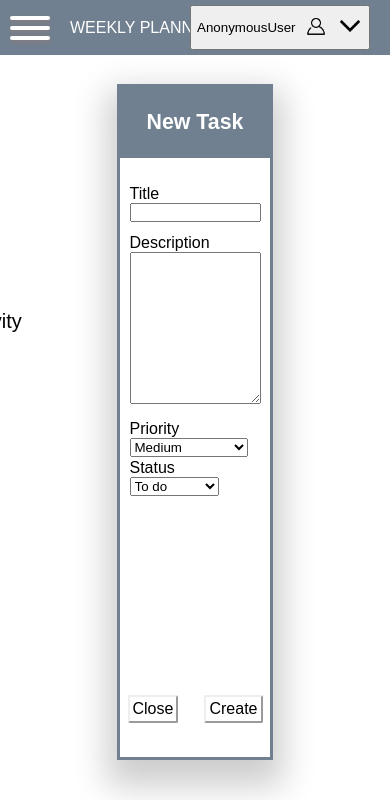
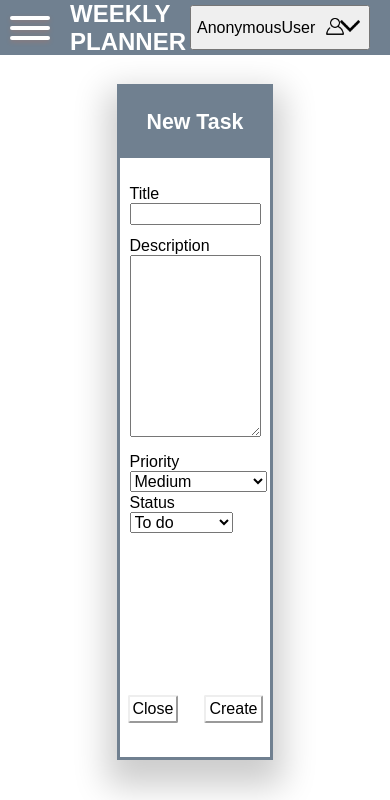
Before and after one commit to przemekolender/WeeklyPlanner, a Django app: page /new-task/ in a window 390 px wide. Shown: the top 800 px of the page. Run offline with Django 4.2, Linux system fonts and the light colour scheme; data comes from the database, SQL or seed files in the repository.

Commit message:
update requirements

```diff
--- a/WP/static/css/styles.css
+++ b/WP/static/css/styles.css
@@ -3,7 +3,16 @@
     margin: 0;
     padding: 0;
     font-family: "Avantgarde", sans-serif;
+    font-size: 16px;
 }
+
+@media screen and (max-width : 400px){
+    header .title{
+        font-size: 8pt;
+        display: flex;
+    }
+}
+
 
 /* ---------- header --------------------------------------------------------------------------- */
 header{
@@ -20,18 +29,15 @@ header{
     z-index: 9;
 }
 
-title.header{
-    font-size: 20pt;
+header .title{
+    font-size: 1.5rem;
     font-weight: bold;
-    display: inline-block;
+    display: flex;
     vertical-align: middle;
+    max-width: 48%;
 }
 
-@media screen and (max-width : 400px){
-    title.header{
-        font-size: 10pt;
-    }
-}
+
 
 /* ---------- hamburger button styles ---------------------------------------------------------- */
 .menu-btn {
@@ -90,12 +96,14 @@ title.header{
     transform: rotate(-45deg) translate(35px, 35px);
 }
 
+
+
 /* ---------- Sidebar -------------------------------------------------------------------------- */
 
 .nav{
     position: fixed;
     top: 55px;
-    left: -25%;
+    left: -50%;
     height: 100vh;
     width: 25%;
     background-color: lightgray;
@@ -164,6 +172,10 @@ a.sidebarDropdownContainer{
 .fa-caret-down {
   float: right;
   padding-right: 8px;
+}
+
+@media screen and (max-width : 540px) {
+
 }
 
 /* ---------- profile button ------------------------------------------------------------------- */
--- a/WP/templates/WP/base.html
+++ b/WP/templates/WP/base.html
@@ -6,12 +6,13 @@
     <title>WeeklyPlanner</title>
     {% load static %}
     <link rel="stylesheet" href="{% static 'css/styles.css' %}">
+    X-Content-Type-Options: nosniff
 </head>
     <body>
 
 
         <!-- top line with title and my account button -->
-        <header>
+        <header class="title">
             <div class="menu-btn">
                 <div class="menu-btn__burger"></div>
             </div>
--- a/WeeklyPlanner/settings.py
+++ b/WeeklyPlanner/settings.py
@@ -23,7 +23,7 @@ BASE_DIR = Path(__file__).resolve().parent.parent
 SECRET_KEY = 'django-insecure-79ur*20y9-2y4&7fx=6*uy*wa5d#omeps9-(%0z0i76l1ask-#'
 
 # SECURITY WARNING: don't run with debug turned on in production!
-DEBUG = False
+DEBUG = True
 
 ALLOWED_HOSTS = ['przemek-olender-wp.herokuapp.com',
                  '127.0.0.1']
```
Also changed, not shown: requirements.txt (+4 -5 lines).
